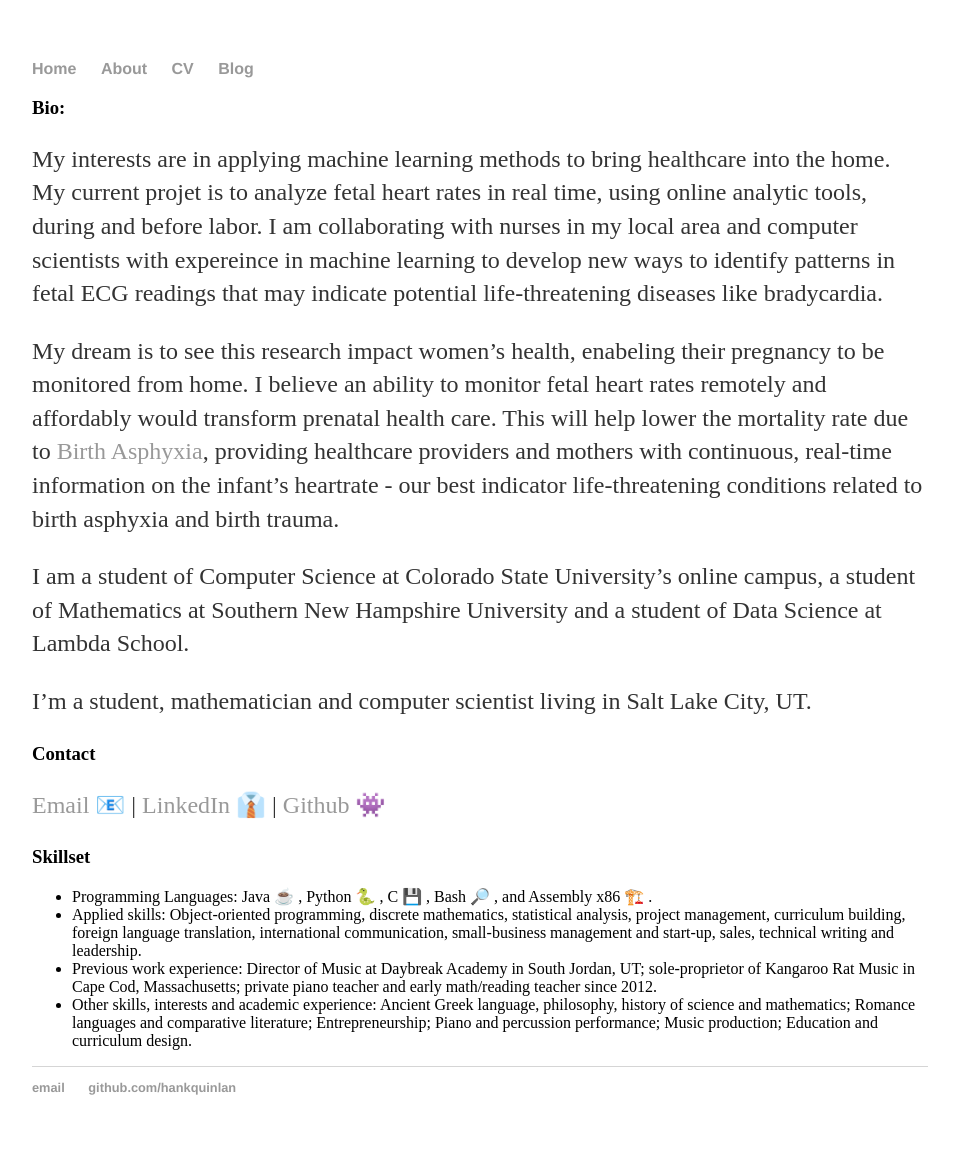
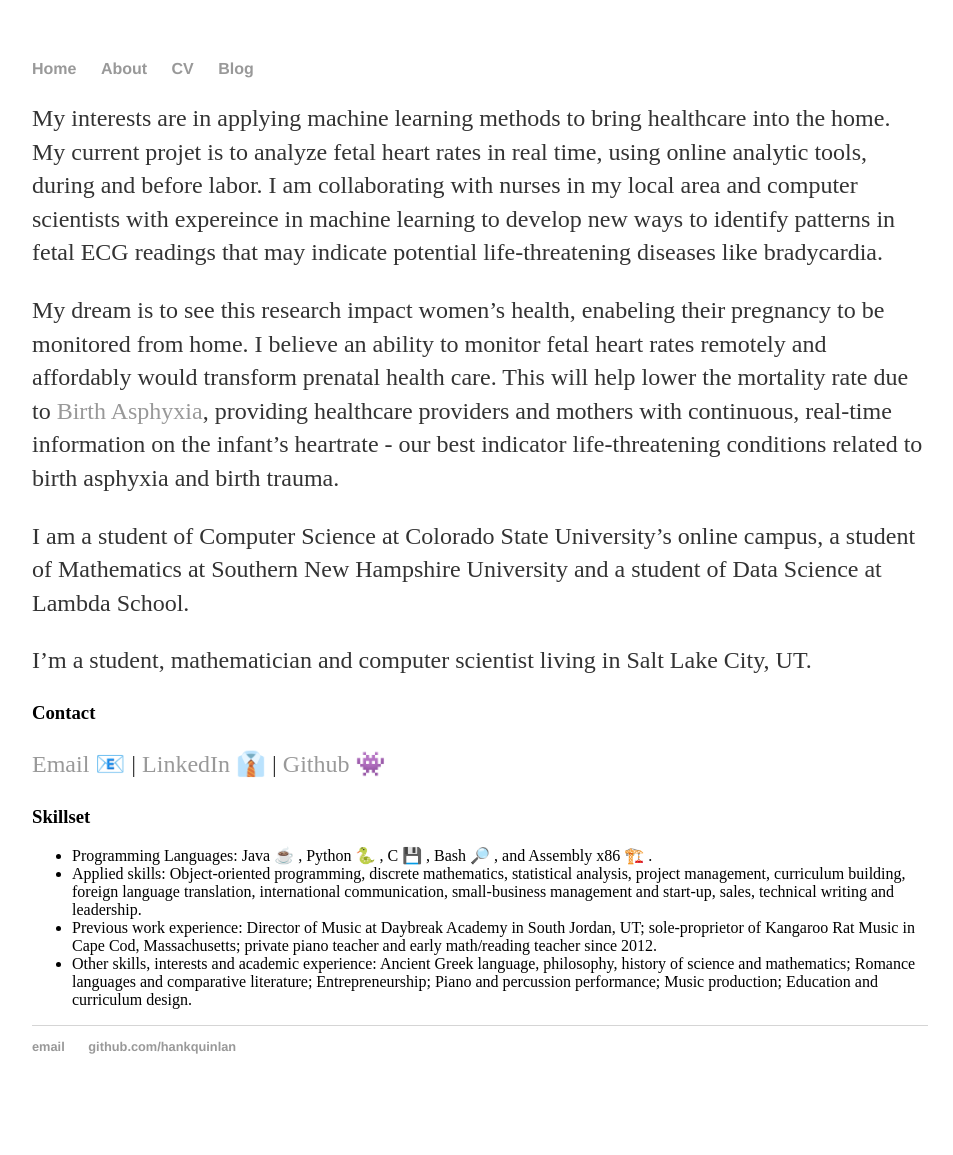
Before and after one commit to abellokeefe/abellokeefe.github.io, a Jekyll site: the page built from index.md, in a window 1280 px wide. Shown: the whole page, without its empty margins (160-1113 px from the left). Built offline with Jekyll 4.4.1, drawn with Linux system fonts in a browser that asks for light colours; emoji names are drawn with the system emoji font; our own code applies the rules of GitHub Pages for plain Markdown files; a file with an impossible date is left out; after the commit the page ends 1114 px from its top, so only the background shows below that.

Commit message:
Update index.md

```diff
--- a/index.md
+++ b/index.md
@@ -1,5 +1,3 @@
-### Bio:
-
 My interests are in applying machine learning methods to bring healthcare into the home. My current projet is to analyze fetal heart rates in real time, using online analytic tools, during and before labor. I am collaborating with nurses in my local area and computer scientists with expereince in machine learning to develop new ways to identify patterns in fetal ECG readings that may indicate potential life-threatening diseases like bradycardia.
 
 My dream is to see this research impact women's health, enabeling their pregnancy to be monitored from home. I believe an ability to monitor fetal heart rates remotely and affordably would transform prenatal health care. This will help lower the mortality rate due to [Birth Asphyxia](https://www.ncbi.nlm.nih.gov/books/NBK430782/), providing healthcare providers and mothers with continuous, real-time information on the infant's heartrate - our best indicator life-threatening conditions related to birth asphyxia and birth trauma.
```
